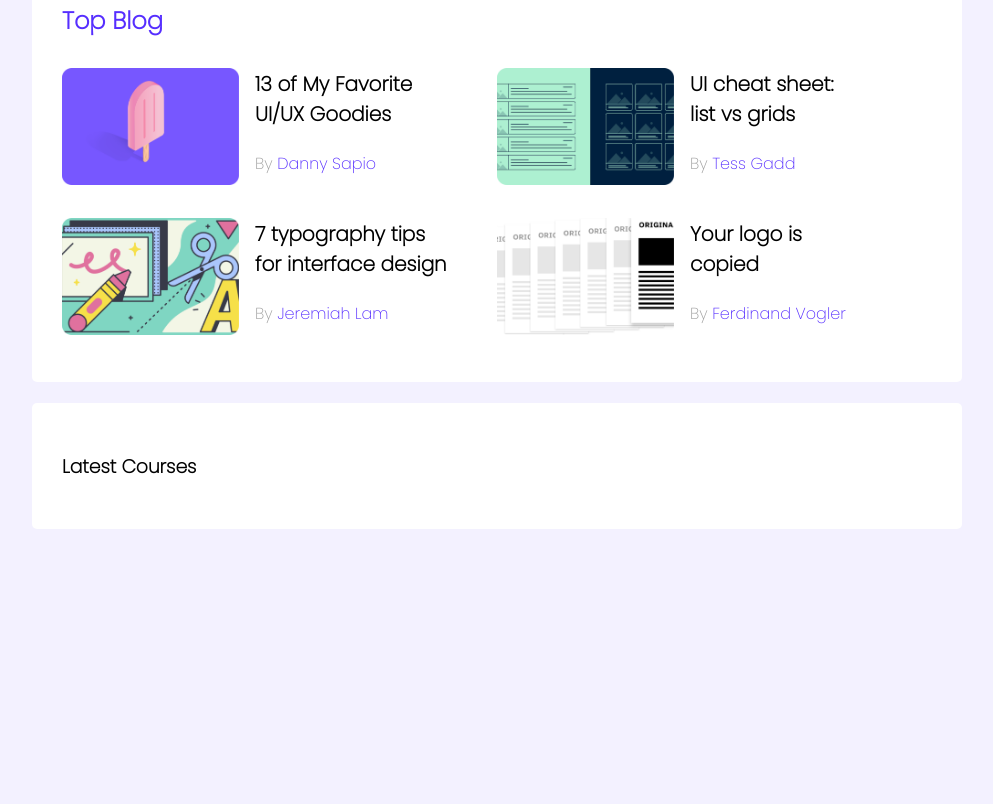
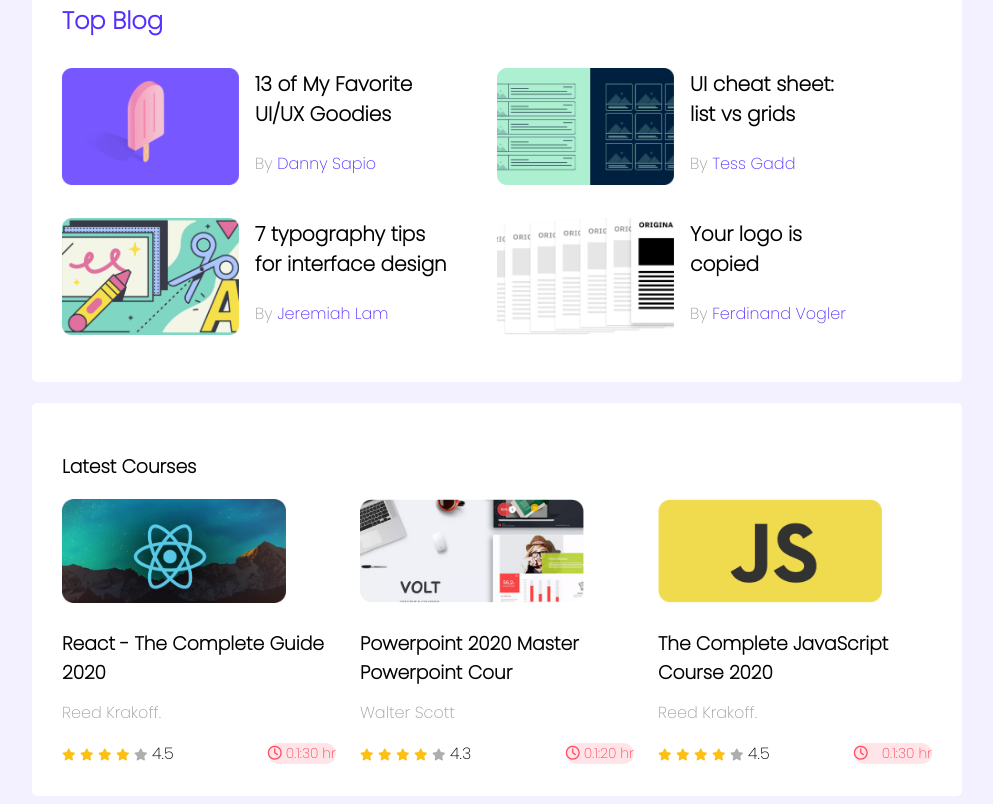
Before and after one commit to almaskhanzz/leader-board-css3, a plain HTML site: page index.html in a window 1280 px wide. Shown: the part 339-1143 px from the top of the page, without its empty margins (143-1136 px from the left). Before the commit the page ends 876 px from the top, so only its background shows below. Drawn offline with Linux system fonts and the light colour scheme.

Commit message:
overall done with responsive except header part

```diff
--- a/index.html
+++ b/index.html
@@ -6,6 +6,8 @@
     <meta http-equiv="X-UA-Compatible" content="IE=edge">
     <meta name="viewport" content="width=device-width, initial-scale=1.0">
     <title>Leader Board</title>
+    <!-- font awsome -->
+    <script src="https://kit.fontawesome.com/adeabec55a.js" crossorigin="anonymous"></script>
     <!-- Stylesheet -->
     <link rel="stylesheet" href="styles/style.css">
 </head>
@@ -105,7 +107,90 @@
         -------latest Courses------
         ---------------------------->
         <section class="container">
-            <h3 class="section-title-courses">Latest Courses</h3>
+            <div class="latest-courses">
+                <h3 class="section-title-courses">Latest Courses</h3>
+                <div class="courses">
+                    <div class="course">
+                        <div class="course-banner">
+                            <img src="images/courses/course-1.png" alt="">
+                        </div>
+                        <div class="course-detail">
+                            <h3 class="course-title">React - The Complete Guide 2020</h3>
+                            <p class="author">Reed Krakoff.</p>
+                            <div class="course-rating">
+                                <div>
+                                    <i class="fas fa-star filled"></i>
+                                    <i class="fas fa-star filled"></i>
+                                    <i class="fas fa-star filled"></i>
+                                    <i class="fas fa-star filled"></i>
+                                    <i class="fas fa-star empty"></i>
+                                    <span>4.5</span>
+                                </div>
+                                <div class="course-duration">
+                                    <div class="course-time">
+                                        <i class="far fa-clock"></i>
+                                        0.1:30 hr
+                                    </div>
+                                </div>
+                            </div>
+                        </div>
+                    </div>
+                    <div class="course">
+                        <div class="course-banner">
+                            <img src="images/courses/course-2.png" alt="">
+                        </div>
+                        <div class="course-detail">
+                            <h3 class="course-title">Powerpoint 2020 Master Powerpoint Cour</h3>
+                            <p class="author">Walter Scott</p>
+                            <div class="course-rating">
+                                <div>
+                                    <i class="fas fa-star filled"></i>
+                                    <i class="fas fa-star filled"></i>
+                                    <i class="fas fa-star filled"></i>
+                                    <i class="fas fa-star filled"></i>
+                                    <i class="fas fa-star empty"></i>
+                                    <span>4.3</span>
+                                </div>
+                                <div class="course-duration">
+                                    <div class="course-time">
+                                        <i class="far fa-clock"></i>
+                                        0.1:20 hr
+                                    </div>
+                                </div>
+                            </div>
+                        </div>
+                    </div>
+                    <div class="course">
+                        <div class="course-banner">
+                            <img src="images/courses/course-3.png" alt="">
+                        </div>
+                        <div class="course-detail">
+                            <h3 class="course-title">The Complete JavaScript Course 2020</h3>
+                            <p class="author">Reed Krakoff.</p>
+                            <div class="course-rating">
+                                <div>
+                                    <i class="fas fa-star filled"></i>
+                                    <i class="fas fa-star filled"></i>
+                                    <i class="fas fa-star filled"></i>
+                                    <i class="fas fa-star filled"></i>
+                                    <i class="fas fa-star empty"></i>
+                                    <span>4.5</span>
+                                </div>
+                                <div class="course-duration">
+                                    <div class="course-time">
+                                        <i class="far fa-clock"></i>
+                                        <span>0.1:30 hr</span>
+
+                                    </div>
+                                </div>
+                            </div>
+                        </div>
+                    </div>
+
+                </div>
+            </div>
+
+
         </section>
     </main>
 </body>
--- a/styles/style.css
+++ b/styles/style.css
@@ -119,3 +119,70 @@
 .top-blogs{
     margin-bottom:10px;
 }
+/*-------------------------
+    Latest Course Styles
+------------------------- */
+.courses{
+    display: grid;
+    grid-template-columns: repeat(3, 1fr);
+    grid-column-gap: 24px;
+}
+.course .course-banner img{
+    width: 224px;
+    height: 104px;
+}
+.course-rating{
+    display: flex;
+    align-items: center;
+    justify-content: space-between;
+}
+.fa-star{
+    font-size: 12px;
+}
+.fa-star.filled{
+    color: #FFC014;
+}
+.fa-star.empty{
+    color: #AEAEAE;
+}
+.course-duration{
+    background-color:#FFE4E8;
+    border-radius: 14.6913px;
+    font-size: 14px;
+}
+.course-duration .course-time{
+    color:#FF4A60;
+
+}
+.course-time span{
+    margin-left: 10px;
+}
+
+/*-------------------
+     Media Queries
+---------------------*/
+/* Mobile devices */
+
+@media only screen and (max-width: 688px){
+    .container{
+        width: 100%;
+    }
+    .players, .blogs, .courses {
+        grid-template-columns: repeat(1, 1fr);
+    }
+    .player, .blog{
+        flex-direction: column;
+    }
+}
+/* Tablet Devices */
+@media only screen and (min-width: 688px) and (max-width: 992px) {
+    .container{
+        width: 100%;
+    }
+    .players, .courses{
+        grid-template-columns: repeat(2, 1fr);
+    }
+    .blogs{
+        grid-template-columns: repeat(1, 1fr);
+    }
+}
```
